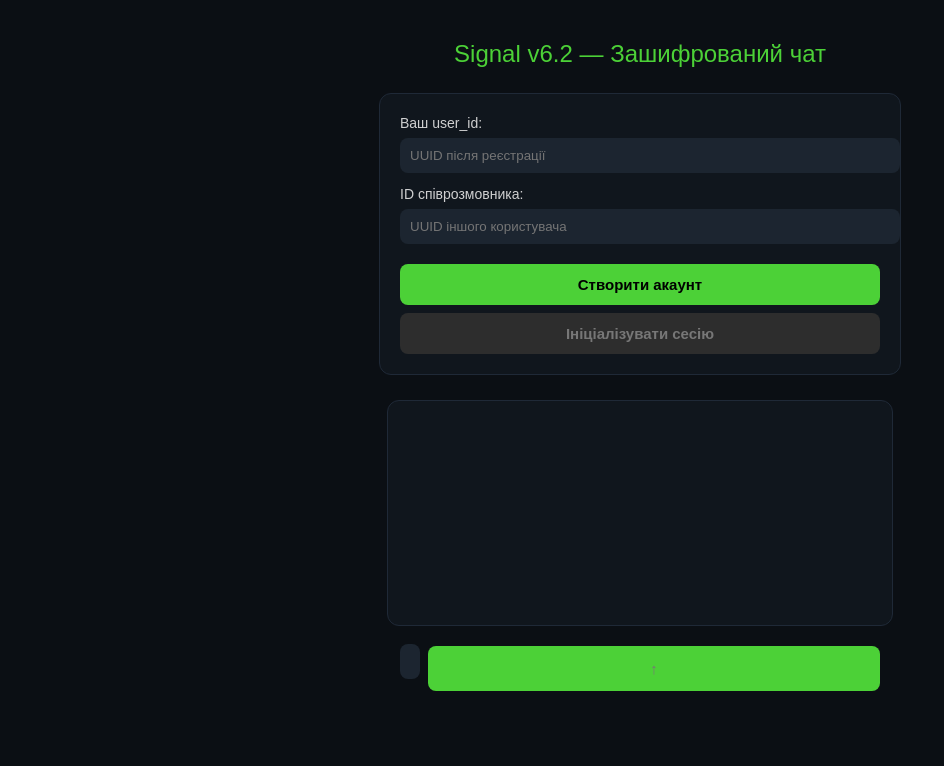
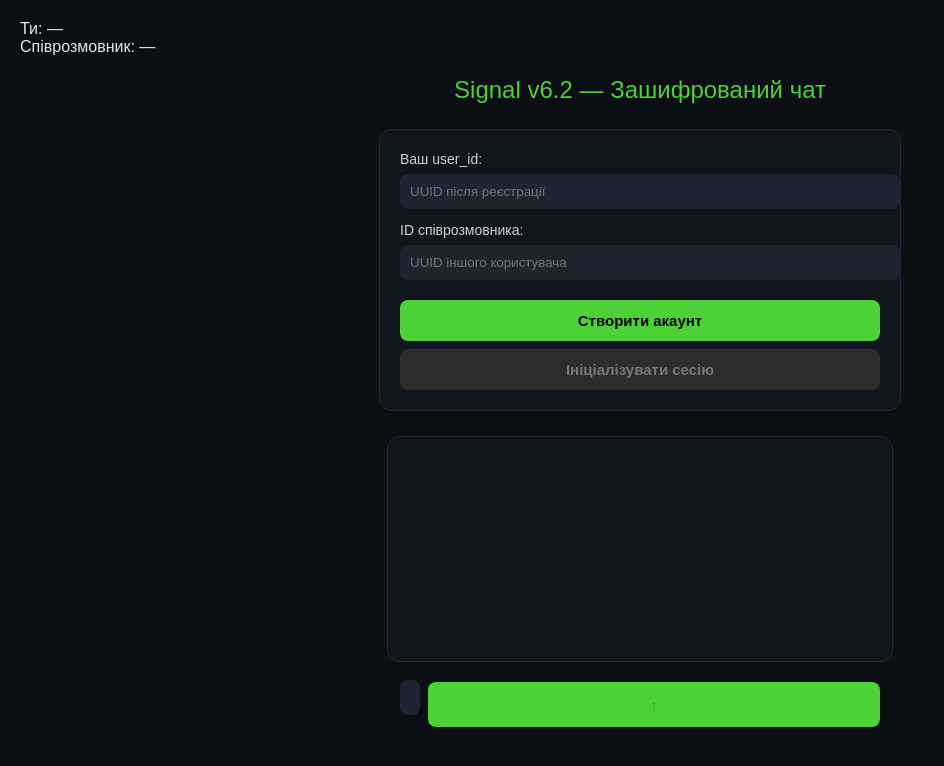
Before and after one commit to nithzhizn-cpu/corp, a plain HTML site: page frontend-web/chat.html in a window 1280 px wide. Shown: the whole page, without its empty margins (0-944 px from the left). Drawn offline with Linux system fonts and the light colour scheme.

Commit message:
Update chat.html

```diff
--- a/frontend-web/chat.html
+++ b/frontend-web/chat.html
@@ -4,7 +4,10 @@
 <meta charset="UTF-8">
 <title>Signal v6.2 — Secure Chat</title>
 <meta name="viewport" content="width=device-width, initial-scale=1.0">
-
+<div class="chat-header">
+    <div>Ти: <span id="header-my-name">—</span></div>
+    <div>Співрозмовник: <span id="header-peer-name">—</span></div>
+</div>
 <style>
     body {
         background: #0b0f14;
```
